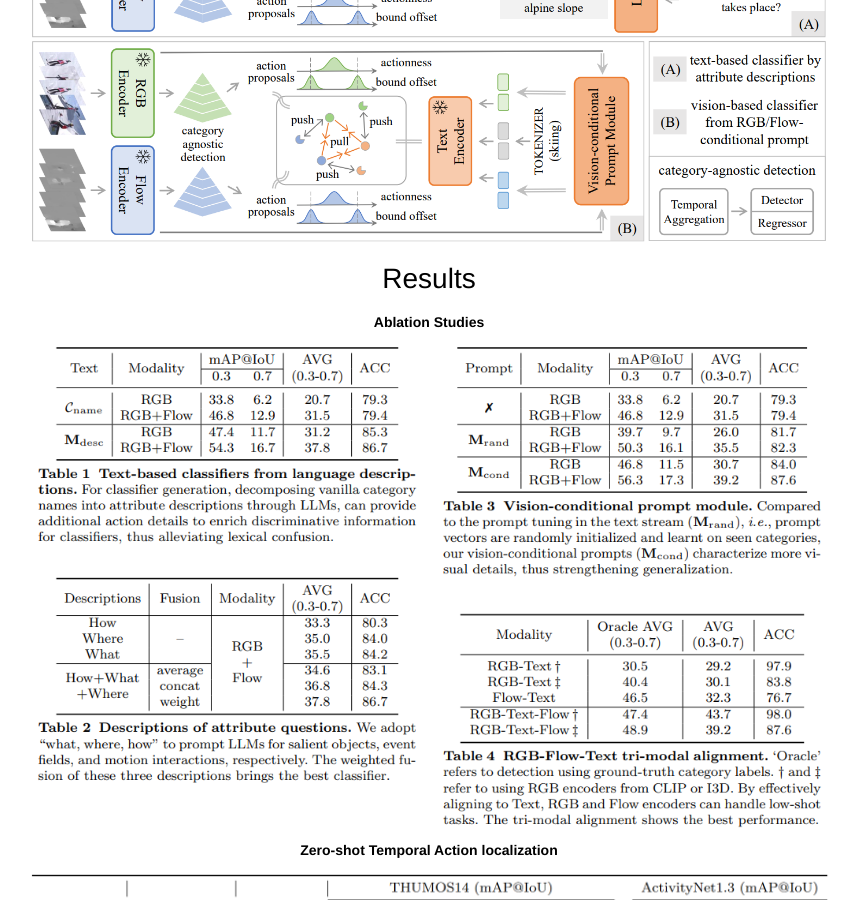
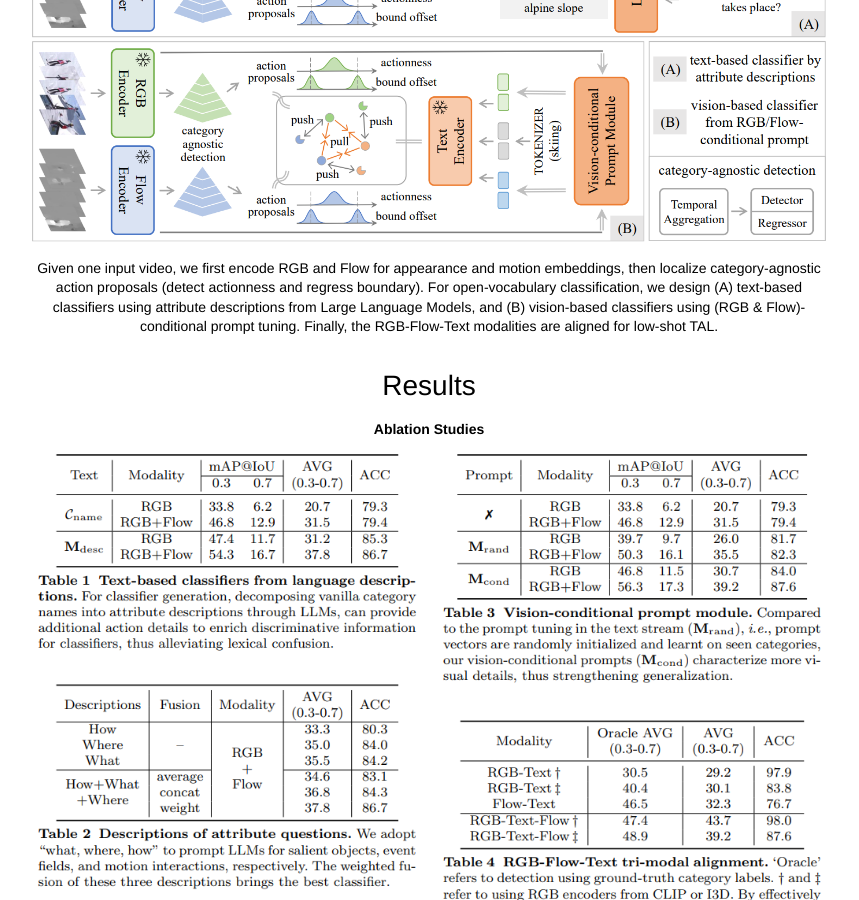
Before and after one commit to ju-chen/Voide1220.github.io, a Jekyll site: the page GPT_prompt/index.html, which Jekyll copies as it is, in a window 1280 px wide and 900 px high, scrolled down 1361 px. Shown: the whole window, without its empty margins (211-1070 px from the left). Built offline with Jekyll 4.4.1, drawn with Linux system fonts in a browser that asks for light colours; some web fonts are replaced.

Commit message:
Update index.html

```diff
--- a/GPT_prompt/index.html
+++ b/GPT_prompt/index.html
@@ -326,6 +326,7 @@
 	      <center>
 	        <img src="./image/frame.PNG" alt="alt text" style="width: 100%; object-fit: cover; max-width:100%;"></a>
 	      </center>
+	      <p>Given one input video, we first encode RGB and Flow for appearance and motion embeddings, then localize category-agnostic action proposals (detect actionness and regress boundary). For open-vocabulary classification, we design (A) text-based classifiers using attribute descriptions from Large Language Models, and (B) vision-based classifiers using (RGB & Flow)-conditional prompt tuning. Finally, the RGB-Flow-Text modalities are aligned for low-shot TAL.</p>
 	      </div>
         </center>
       </center>
@@ -334,8 +335,8 @@
 
        <center><h1>Results</h1></center>
 
-       <p><center><b> Ablation Studies </b></center></p>
-       <p><img class="center"  src="./image/ablations.png" width="800px"></p>
+        <p><center><b> Ablation Studies </b></center></p>
+        <p><img class="center"  src="./image/ablations.png" width="800px"></p>
 
 
         <p><center><b> Zero-shot Temporal Action localization </b></center></p>
```
